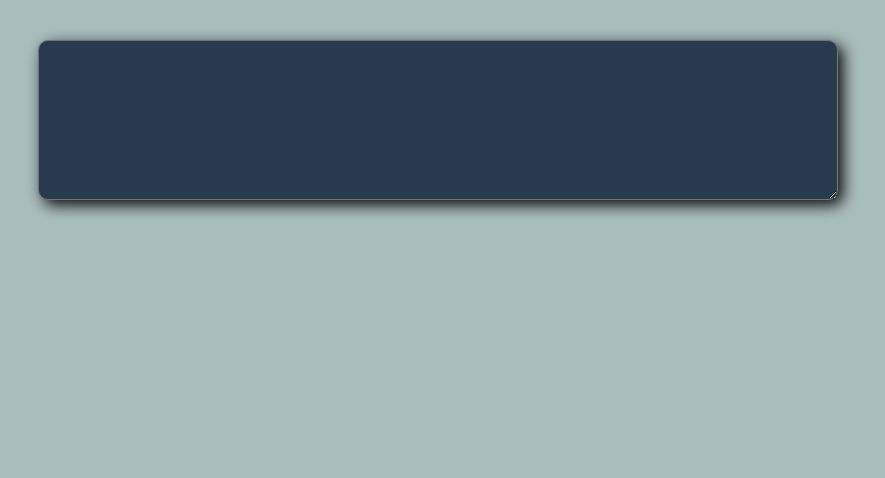
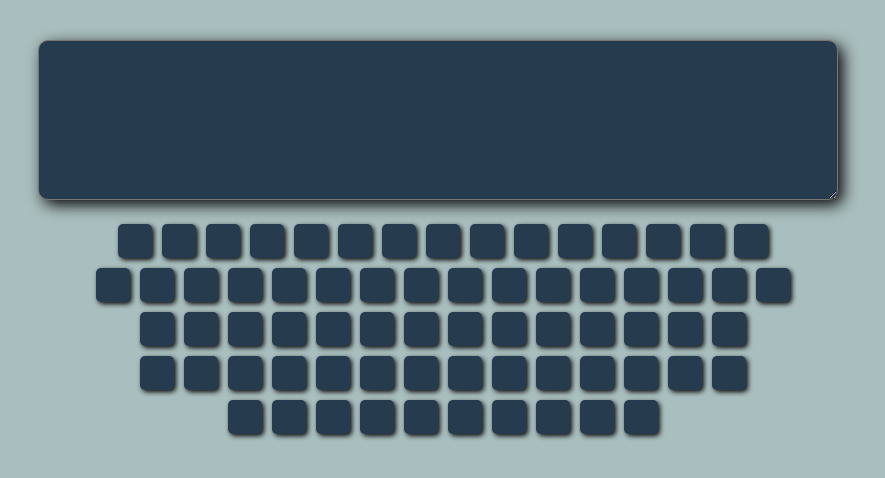
Before and after one commit to Tirvia/virtual-keyboard, a website: page index.html in a window 1280 px wide. Shown: the whole page, without its empty margins (202-1087 px from the left). Drawn offline with Linux system fonts and the light colour scheme.

Commit message:
feat: add the basis of keyboard

```diff
--- a/scripts/script.js
+++ b/scripts/script.js
@@ -1,6 +1,51 @@
 document.body.onload = addElement;
   function addElement() {
-    var textArea = document.createElement("textarea");
+    var newDiv = document.createElement("textarea");
     first_div = document.getElementById("none");
-    document.body.insertBefore(textArea, first_div);
+    document.body.insertBefore(newDiv, first_div);
+
+    var keyboardLineFirst = document.createElement("div");
+    keyboardLineFirst.className = "keyboard-line";
+    document.body.append(keyboardLineFirst);
+    for (let i = 0; i<15; i++){
+        var key = document.createElement("div");
+        key.className = "key";
+        keyboardLineFirst.prepend(key);
+    }
+
+    var keyboardLineSecond = document.createElement("div");
+    keyboardLineSecond.className = "keyboard-line";
+    document.body.append(keyboardLineSecond);
+    for (let i = 0; i<16; i++){
+        var key = document.createElement("div");
+        key.className = "key";
+        keyboardLineSecond.prepend(key);
+    }
+
+    var keyboardLineThird = document.createElement("div");
+    keyboardLineThird.className = "keyboard-line";
+    document.body.append(keyboardLineThird);
+    for (let i = 0; i<14; i++){
+        var key = document.createElement("div");
+        key.className = "key";
+        keyboardLineThird.prepend(key);
+    }
+
+    var keyboardLineFourth = document.createElement("div");
+    keyboardLineFourth.className = "keyboard-line";
+    document.body.append(keyboardLineFourth);
+    for (let i = 0; i<14; i++){
+        var key = document.createElement("div");
+        key.className = "key";
+        keyboardLineFourth.prepend(key);
+    }
+
+    var keyboardLineFifth = document.createElement("div");
+    keyboardLineFifth.className = "keyboard-line";
+    document.body.append(keyboardLineFifth);
+    for (let i = 0; i<10; i++){
+        var key = document.createElement("div");
+        key.className = "key";
+        keyboardLineFifth.prepend(key);
+    }
 }
--- a/style.css
+++ b/style.css
@@ -4,13 +4,32 @@ textarea{
     font-size: 20px;
     background-color: rgb(38, 59, 78);
     color: aliceblue;
-    margin: 0 auto;
+    margin: 0 auto 20px;
     border-radius: 10px;
     padding: 15px;
     box-shadow: 5px 5px 15px rgb(8, 8, 8);
+
 }
 body{
     margin: 40px auto;
     text-align: center;
     background-color: rgb(169, 190, 190);
 }
+
+.keyboard-line{
+    display: flex;
+    align-items: center;
+    justify-content: center;
+}
+.key{
+    background-color: rgb(38, 59, 78);
+    padding: 17px;
+    margin: 0 0 10px 10px;
+    border-radius: 5px;
+    box-shadow: 2px 2px 5px rgb(8, 8, 8);
+    color: aliceblue;
+}
+.key.active{
+    background-color: rgb(76, 0, 255);
+    box-shadow: 3px 3px 6px rgb(8, 8, 8);
+}
```
